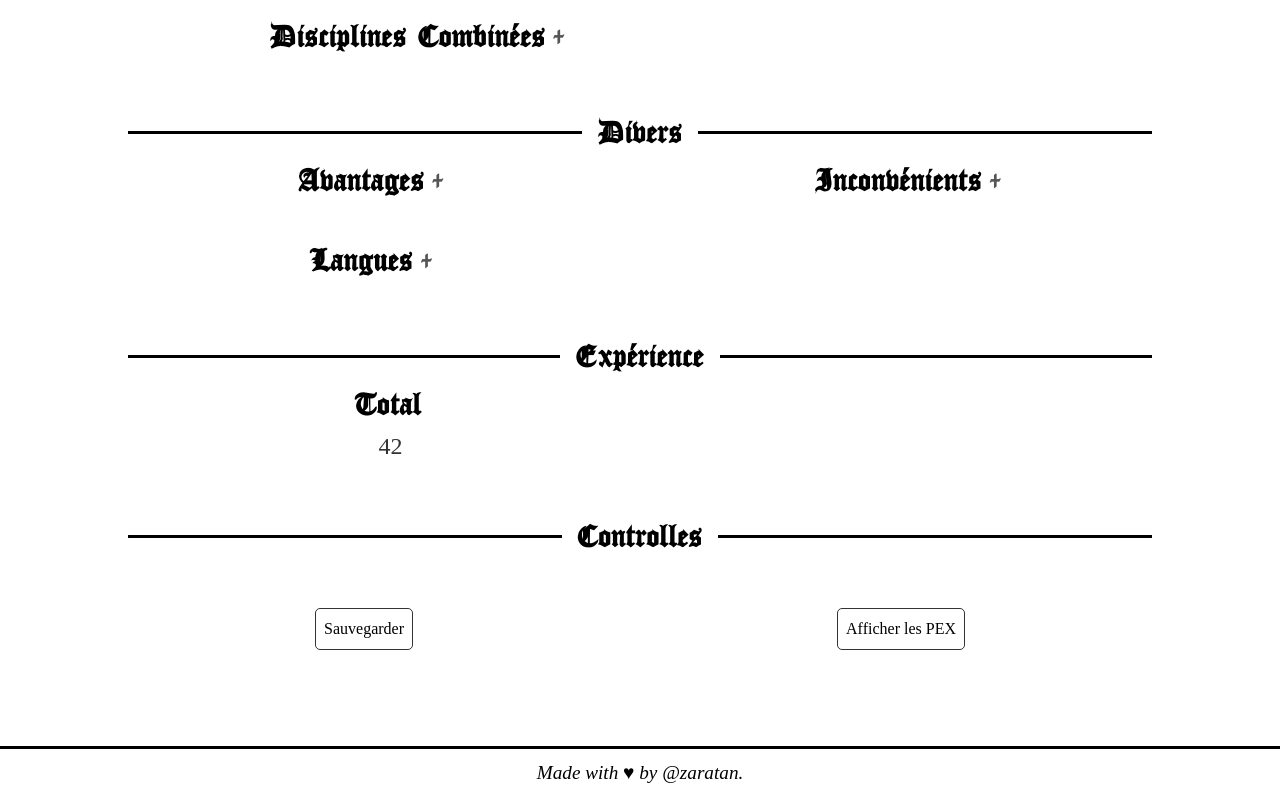
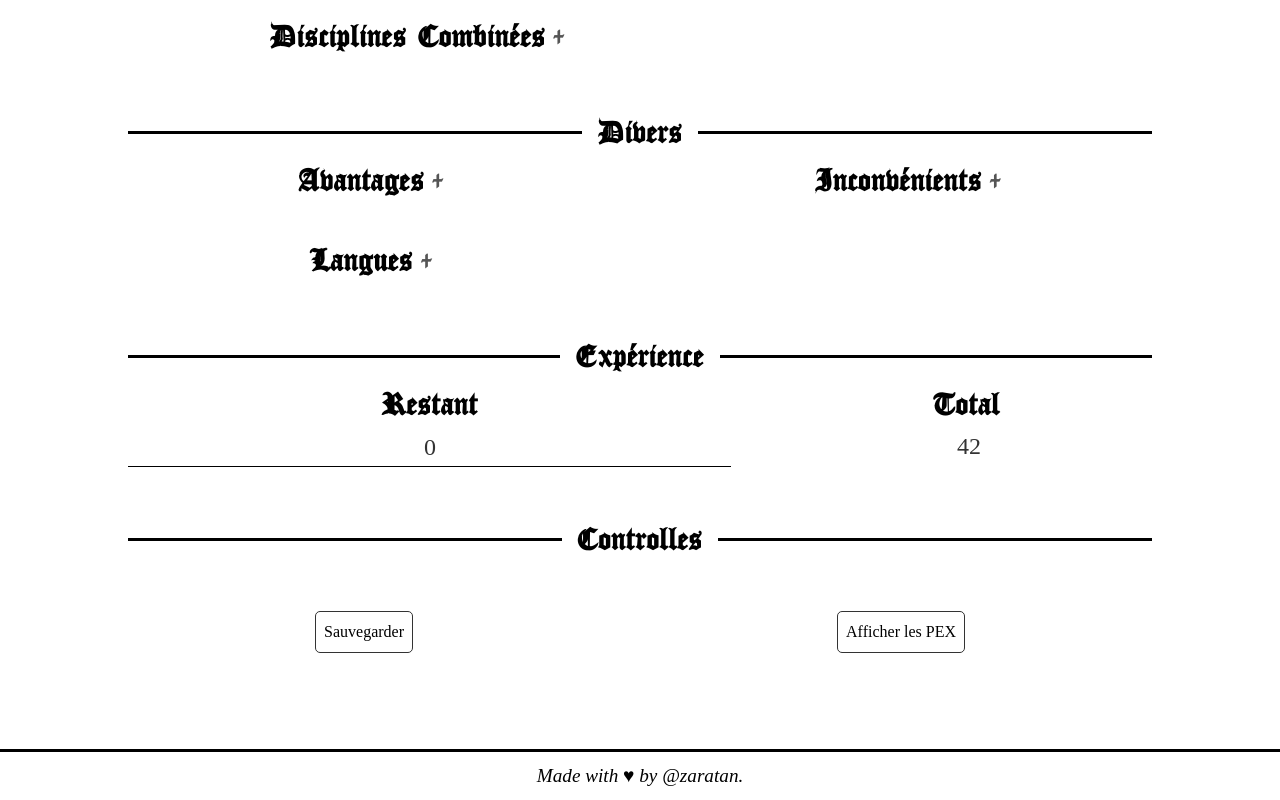
Before and after one commit to zaratan/characters, a Next.js app: page /vampires/new in a window 1280 px wide. Shown: the part 2810-3610 px from the top of the page. Built offline with nearby package versions, Linux system fonts and the light colour scheme; a web font is replaced by a local one.

Commit message:
Leftover pex

```diff
--- a/components/sections/PexSection.tsx
+++ b/components/sections/PexSection.tsx
@@ -22,7 +22,8 @@ import AbilitiesContext from '../../contexts/AbilitiesContext';
 import MindContext from '../../contexts/MindContext';
 import DisciplinesContext from '../../contexts/DisciplinesContext';
 import AdvFlawContext from '../../contexts/AdvFlawContext';
-import { HandLargeText } from '../../styles/Texts';
+import { HandLargeText, HandEditableText } from '../../styles/Texts';
+import PexContext from '../../contexts/PexContext';
 
 const HandText = styled(HandLargeText)`
   display: flex;
@@ -32,7 +33,16 @@ const HandText = styled(HandLargeText)`
   }
 `;
 
+const TextContainer = styled.div`
+  display: flex;
+  justify-content: center;
+  input {
+    text-align: center;
+  }
+`;
+
 const PexSection = () => {
+  const { leftOver } = useContext(PexContext);
   const {
     strength,
     appearance,
@@ -157,6 +167,15 @@ const PexSection = () => {
       <SectionTitle title="Expérience" />
       <HorizontalSection>
         <Container>
+          <ColumnTitle title="Restant" />
+          <TextContainer>
+            <HandEditableText
+              onChange={(e) => leftOver.set(Number(e.target.value))}
+              value={leftOver.value}
+            />
+          </TextContainer>
+        </Container>
+        <Container>
           <ColumnTitle title="Total" />
           <HandText>
             <PexElem
```
